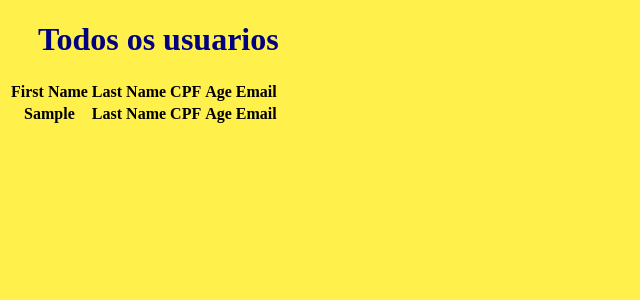
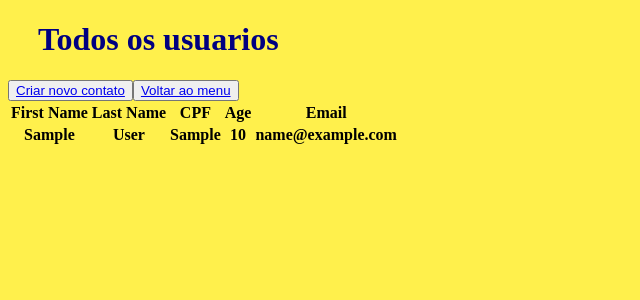
Before and after one commit to ClaudioFritzen/CrudVitorNovo, a Django app: page /check_user/ in a window 1280 px wide. Shown: the top 300 px of the page, without its empty margins (0-640 px from the left). Run offline with Django 4.2, Linux system fonts and the light colour scheme; tables that the repository leaves empty hold one stand-in row (values such as "Sample post"); lists and menus that the app fills with data are empty.

Commit message:
adicionando dois botoes de interração

```diff
--- a/cadastro/templates/check_user.html
+++ b/cadastro/templates/check_user.html
@@ -21,11 +21,14 @@
             {% for pessoa in pessoas%}
                 <tr>
                     <th> {{pessoa.firstName}}</th>
-                    <th> Last Name </th>
-                    <th> CPF </th>
-                    <th> Age </th>
-                    <th> Email </th>
+                    <th> {{pessoa.lastName}} </th>
+                    <th> {{pessoa.cpf}} </th>
+                    <th> {{pessoa.age}} </th>
+                    <th> {{pessoa.email}} </th>
                 </tr>
             {% endfor %}
+            <button> <a href=" {% url 'register_user' %}">Criar novo contato </a></button>
+
+            <button> <a href=" {% url 'menu' %}">Voltar ao menu </a></button>
     </table>
 {% endblock  %}
```
